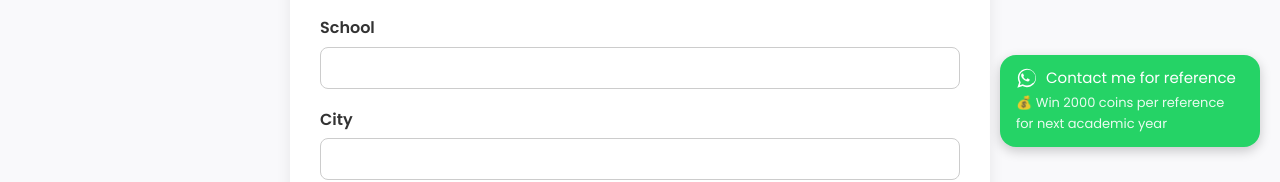
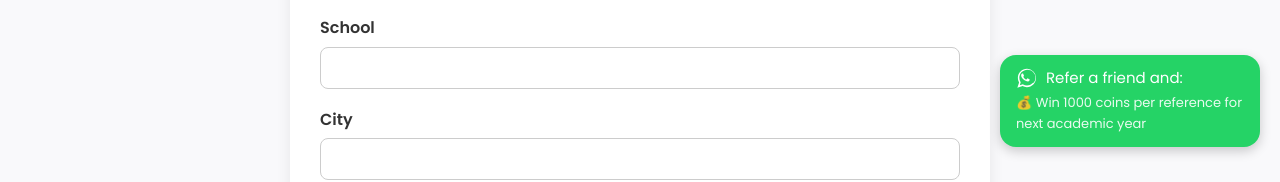
Before and after one commit to anirudhpadal/example039, a plain HTML site: page index.html in a window 1280 px wide. Shown: the part 633-815 px from the top of the page. Drawn offline with Linux system fonts and the light colour scheme.

Commit message:
Update index.html

```diff
--- a/index.html
+++ b/index.html
@@ -166,9 +166,9 @@
         <path d="M19.11 17.59c-.3-.15-1.79-.88-2.07-.98-.28-.1-.48-.15-.68.15-.2.3-.78.98-.95 1.18-.17.2-.35.23-.65.08-.3-.15-1.26-.46-2.4-1.47-.89-.79-1.49-1.76-1.66-2.06-.17-.3-.02-.46.13-.61.13-.13.3-.35.45-.53.15-.18.2-.3.3-.5.1-.2.05-.38-.03-.53-.08-.15-.68-1.63-.93-2.23-.25-.6-.5-.52-.68-.53h-.58c-.2 0-.53.08-.81.38-.28.3-1.06 1.03-1.06 2.5 0 1.47 1.09 2.9 1.24 3.1.15.2 2.14 3.27 5.2 4.6.73.32 1.3.51 1.74.65.73.23 1.39.2 1.91.12.58-.09 1.79-.73 2.04-1.43.25-.7.25-1.3.17-1.43-.08-.13-.28-.2-.58-.35zM16.01 2.67c-7.34 0-13.3 5.96-13.3 13.3 0 2.34.61 4.62 1.76 6.63L2 30l7.56-2.22c1.91 1.04 4.05 1.59 6.24 1.59h.01c7.33 0 13.29-5.96 13.29-13.3 0-3.55-1.38-6.89-3.89-9.4a13.213 13.213 0 0 0-9.2-3.99zm7.78 21.06c-2.08 2.08-4.86 3.22-7.81 3.22-1.96 0-3.87-.5-5.56-1.46l-.4-.23-4.48 1.31 1.33-4.37-.26-.45a11.665 11.665 0 0 1-1.76-6.19c0-6.46 5.26-11.72 11.72-11.72 3.13 0 6.08 1.22 8.29 3.43a11.67 11.67 0 0 1 3.43 8.29c0 2.95-1.14 5.73-3.23 7.82z"></path>
       </svg>
     </div>
-    <span class="whatsapp-message">Contact me for reference</span>
+    <span class="whatsapp-message">Refer a friend and:</span>
   </div>
-  <span class="whatsapp-subtext">💰 Win 2000 coins per reference for next academic year</span>
+  <span class="whatsapp-subtext">💰 Win 1000 coins per reference for next academic year</span>
 </a>
 
 <!-- Mnetor Support Form Widget (White Theme, Improved Layout) -->
```
